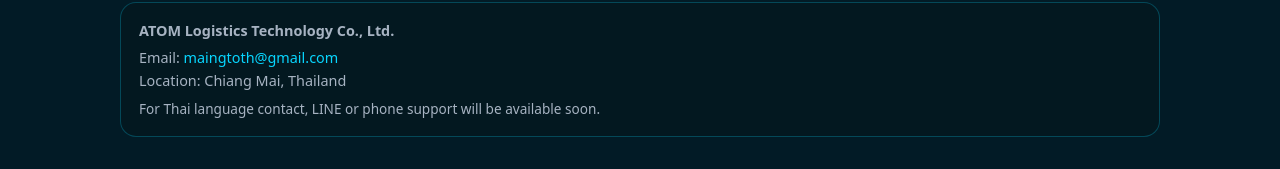
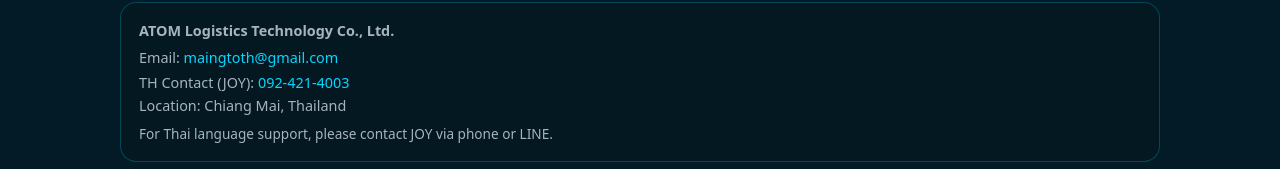
Before and after one commit to ATOM-TH/atom-site, a plain HTML site: page index.html in a window 1280 px wide. Shown: the part 1613-1782 px from the top of the page. Drawn offline with Linux system fonts and the light colour scheme.

Commit message:
Update index.html

```diff
--- a/index.html
+++ b/index.html
@@ -347,12 +347,19 @@
   </p>
 	<div class="contact-box">
 	  <div><strong>ATOM Logistics Technology Co., Ltd.</strong></div>
+
 	  <div style="margin-top:4px;">
-      Email: <a href="maingtoth@gmail">maingtoth@gmail.com</a>
+		Email: <a href="mailto:maingtoth@gmail.com">maingtoth@gmail.com</a>
 	  </div>
+
+	  <div style="margin-top:2px;">
+		TH Contact (JOY): <a href="tel:+66924214003">092-421-4003</a>
+	  </div>
+
 	  <div>Location: Chiang Mai, Thailand</div>
+
 	  <div style="margin-top:6px; font-size:0.85rem;">
-      For Thai language contact, LINE or phone support will be available soon.
+		For Thai language support, please contact JOY via phone or LINE.
 	  </div>
 	</div>
 </section>
```
Lines whose indentation alone changed are shown as unchanged.
